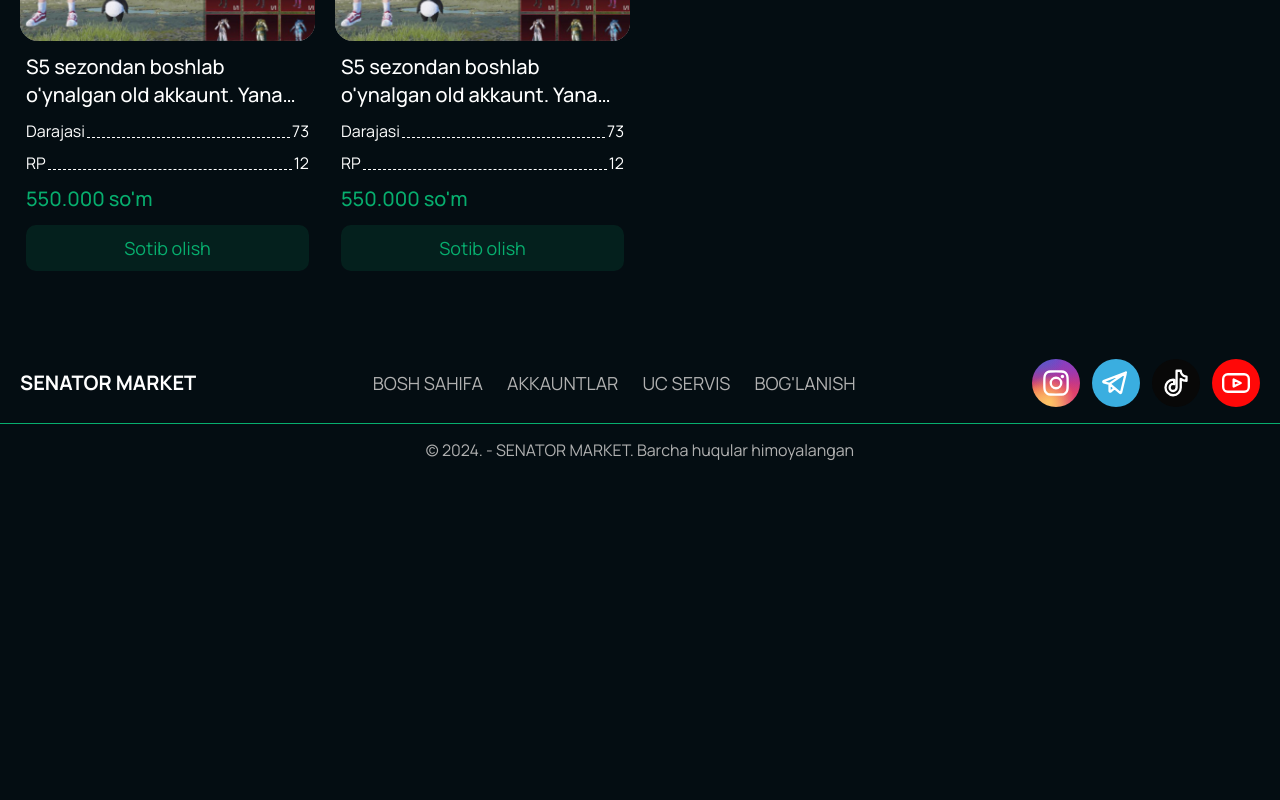
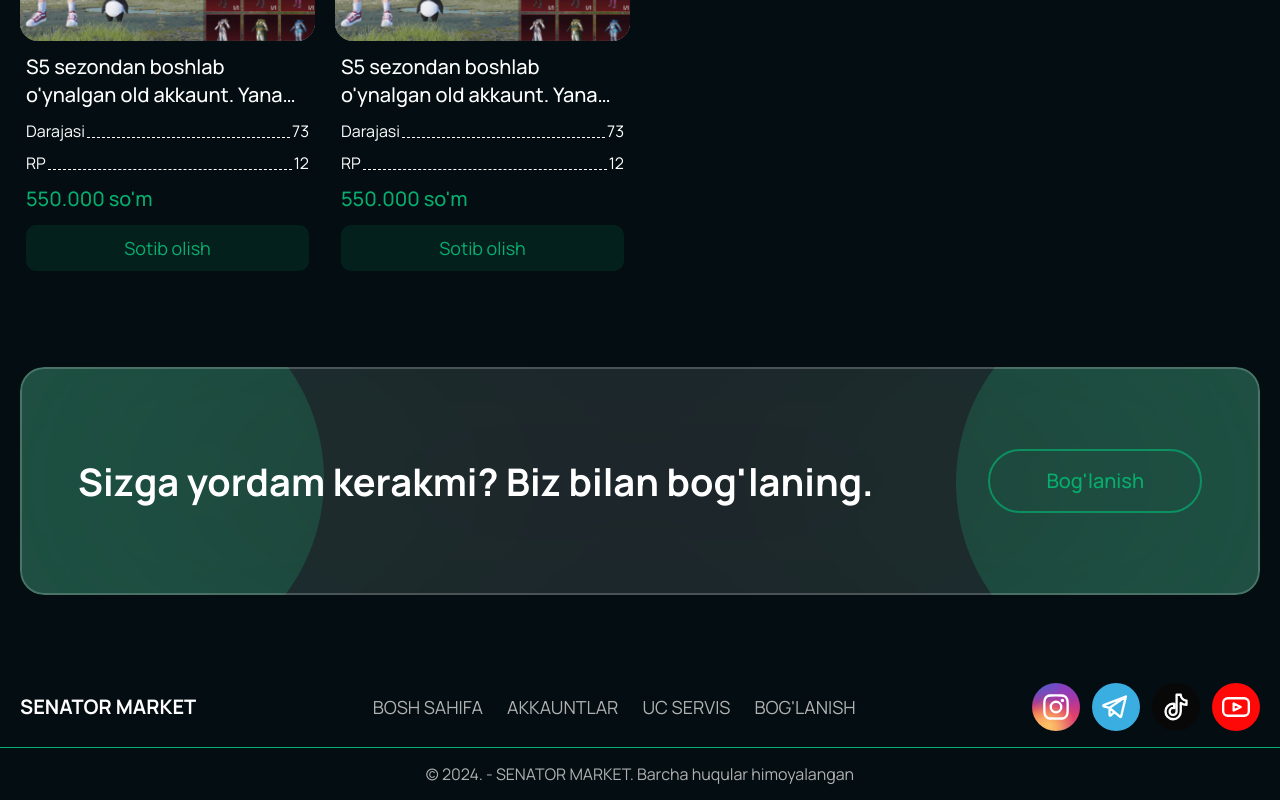
Before and after one commit to mryaxyobek/senator-market, a React (Vite) app: page / in a window 1280 px wide. Shown: the part 3899-4699 px from the top of the page. Before the commit the page ends 4375 px from the top, so only its background shows below. Built offline with nearby package versions, Linux system fonts and the light colour scheme.

Commit message:
added contact section

```diff
--- /dev/null
+++ b/src/components/Contact.jsx
@@ -0,0 +1,24 @@
+import React from 'react';
+import { Link } from 'react-router-dom';
+
+const Contact = () => {
+    return (
+        <section className='py-12'>
+            <div className="container max-350:px-0">
+                <div className="relative overflow-hidden rounded-3xl max-500:rounded-2xl">
+                    {/* shapes */}
+                    <div className="absolute w-96 h-96 rounded-full bg-primary-green/30 z-0 -top-20 -left-20 max-950:w-64 max-950:h-64 max-950:-top-10 max-950:-left-10 max-500:-top-20 max-500:-left-20"></div>
+                    <div className="absolute w-96 h-96 rounded-full bg-primary-green/30 z-0 -bottom-20 -right-20 max-950:w-64 max-950:h-64 max-950:-bottom-10 max-950:-right-10 max-500:-bottom-20 max-500:-rigth-20"></div>
+
+                    {/* content */}
+                    <div className="flex-center gap-6 z-10 justify-between w-full rounded-3xl max-500:rounded-2xl border-2 border-white/20 py-20 px-20 bg-white/10 backdrop-filter backdrop-blur-[180px] max-950:backdrop-blur-[100px] max-1350:px-14 max-768:flex-col max-650:px-5 max-470:py-10 max-500:backdrop-blur-[70px]">
+                        <h2 className="text-bold-38 max-768:text-center max-470:text-2xl">Sizga yordam kerakmi? <br className='hidden max-1140:block' /> Biz bilan bog'laning.</h2>
+                        <Link to='/contact' className='px-20 py-5 rounded-full text-medium-20 border-2 border-primary-green/70 text-primary-green max-1350:px-14 max-1350:py-4 max-650:py-3 max-650:px-10 max-650:border max-650:text-medium-18'>Bog'lanish</Link>
+                    </div>
+                </div>
+            </div>
+        </section>
+    )
+};
+
+export default Contact;
--- a/src/pages/Home.jsx
+++ b/src/pages/Home.jsx
@@ -3,6 +3,7 @@ import Hero from '../components/Hero';
 import TopAccounts from '../components/TopAccounts';
 import UcSection from '../components/UcSection';
 import Accounts from '../components/Accounts';
+import Contact from '../components/Contact';
 
 const Home = () => {
     return (
@@ -11,6 +12,7 @@ const Home = () => {
             <TopAccounts />
             <UcSection />
             <Accounts />
+            <Contact />
         </>
     )
 };
```
